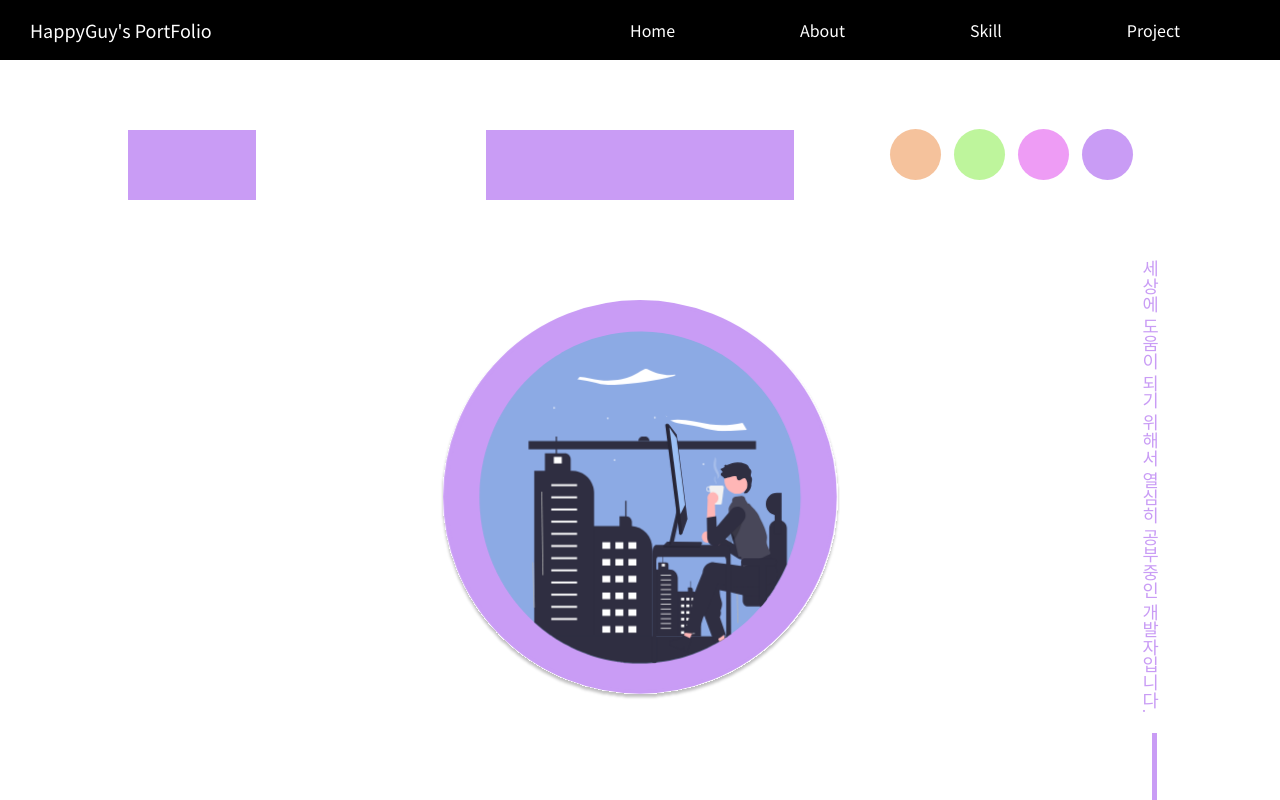
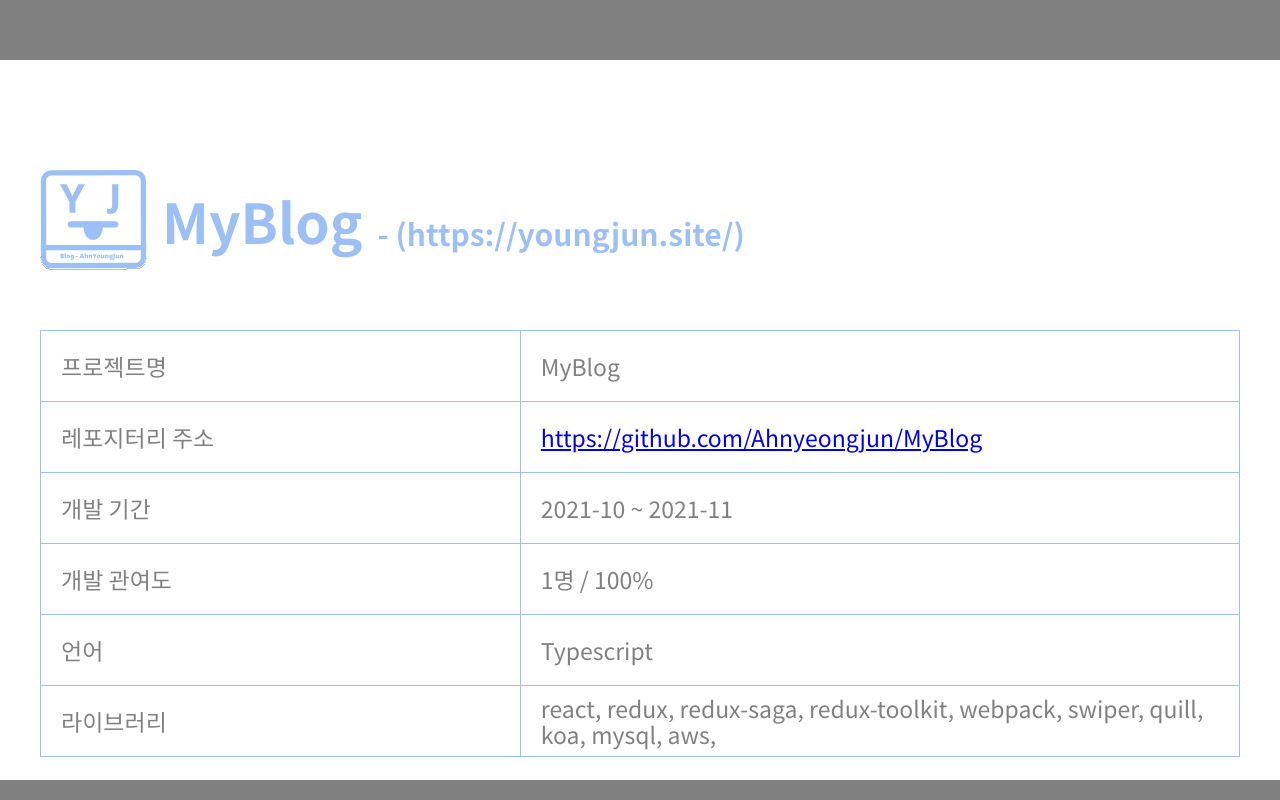
Before and after one commit to Ahnyeongjun/Portfolio_basic, a React app: page / in a window 1280 px wide. Shown: the top 800 px of the page. Built offline with nearby package versions, Linux system fonts and the light colour scheme.

Commit message:
[ADD] projectDetail  summary

```diff
--- a/src/component/Portfolio/project/project.tsx
+++ b/src/component/Portfolio/project/project.tsx
@@ -14,7 +14,7 @@ import {
     weleper_logo_portfolio,
     welper_screen_portfolio,
 } from '../../../asset/portfolio';
-import ProjectDetail from '../projectDetail/ModalWrapper';
+import ProjectDetail from '../projectDetail/ProjectDetail';
 const project = () => {
     const [projectDetail, setProjectDetail] = useState(true);
     const [number, setNumber] = useState(0);
--- a/src/component/Portfolio/projectDetail/ProjectDetail.tsx
+++ b/src/component/Portfolio/projectDetail/ProjectDetail.tsx
@@ -1,5 +1,6 @@
 import React from 'react';
 import { useSelector } from 'react-redux';
+import { blog_logo_portfolio } from '../../../asset/portfolio';
 import * as S from '.';
 
 type ProjectDetailProps = {
@@ -7,11 +8,106 @@ type ProjectDetailProps = {
     onClick: Function;
 };
 
+type ProjectDetail = {
+    title: string;
+    github?: string;
+    id: number;
+    content: string;
+    period: string;
+    involvement: string;
+    member_count: number;
+    language?: string;
+    tool?: string[];
+    site?: string;
+    img?: any;
+    color?: string;
+};
+
 const ProjectDetail = (props: ProjectDetailProps) => {
     const id: number = props.projectNumber;
+    const projectArray: ProjectDetail[] = [
+        {
+            title: 'MyBlog',
+            site: 'https://youngjun.site/',
+            github: 'https://github.com/Ahnyeongjun/MyBlog',
+            id: 0,
+            content: '2021에 만들게 된 블로그',
+            period: '2021-10 ~ 2021-11',
+            involvement: '100%',
+            member_count: 1,
+            language: 'Typescript',
+            color: '#9CC0F5',
+            tool: ['react', 'redux', 'redux-saga', 'redux-toolkit', 'webpack', 'swiper', 'quill', 'koa', 'mysql', 'aws'],
+        },
+        { title: 'Portfolio_2021', id: 1, content: 'S', period: 'S', involvement: 'S', member_count: 1 },
+        { title: 'Streaming_2021', id: 2, content: 'S', period: 'S', involvement: 'S', member_count: 1 },
+        { title: 'PortFolio_sticky', id: 3, content: 'S', period: 'S', involvement: 'S', member_count: 1 },
+        { title: 'Welper', id: 4, content: 'S', period: 'S', involvement: 'S', member_count: 1 },
+        { title: 'Upgrade', id: 5, content: 'S', period: 'S', involvement: 'S', member_count: 1 },
+    ];
     return (
         <S.Modal onClick={() => props.onClick()}>
-            <div>{id}</div>
+            <S.ProjectDetailPage>
+                <S.autoMargin>
+                    <S.titleWrapper>
+                        <S.projectImg src={blog_logo_portfolio} />
+                        <S.title color={projectArray[id].color}>{projectArray[id].title} </S.title>
+                        {projectArray[id].site && <S.intro href={projectArray[id].site}>- ({projectArray[id].site})</S.intro>}
+                    </S.titleWrapper>
+                    <S.gridTemplete color={projectArray[id].color}>
+                        <S.gridItem color={projectArray[id].color}>
+                            <S.gridTitleWrapper color={projectArray[id].color}>
+                                <S.gridTitle>프로젝트명</S.gridTitle>
+                            </S.gridTitleWrapper>
+                            <S.gridContentWrapper>
+                                <S.gridContent> {projectArray[id].title}</S.gridContent>
+                            </S.gridContentWrapper>
+                        </S.gridItem>
+                        <S.gridItem color={projectArray[id].color}>
+                            <S.gridTitleWrapper color={projectArray[id].color}>
+                                <S.gridTitle>레포지터리 주소 </S.gridTitle>
+                            </S.gridTitleWrapper>
+                            <S.gridContentWrapper>
+                                <S.gridContent href={projectArray[id].github}> {projectArray[id].github}</S.gridContent>
+                            </S.gridContentWrapper>
+                        </S.gridItem>
+                        <S.gridItem color={projectArray[id].color}>
+                            <S.gridTitleWrapper color={projectArray[id].color}>
+                                <S.gridTitle>개발 기간</S.gridTitle>
+                            </S.gridTitleWrapper>
+                            <S.gridContentWrapper>
+                                <S.gridContent> {projectArray[id].period}</S.gridContent>
+                            </S.gridContentWrapper>
+                        </S.gridItem>
+                        <S.gridItem color={projectArray[id].color}>
+                            <S.gridTitleWrapper color={projectArray[id].color}>
+                                <S.gridTitle>개발 관여도</S.gridTitle>
+                            </S.gridTitleWrapper>
+                            <S.gridContentWrapper>
+                                <S.gridContent>
+                                    {projectArray[id].member_count}명 / {projectArray[id].involvement}
+                                </S.gridContent>
+                            </S.gridContentWrapper>
+                        </S.gridItem>
+                        <S.gridItem color={projectArray[id].color}>
+                            <S.gridTitleWrapper color={projectArray[id].color}>
+                                <S.gridTitle>언어</S.gridTitle>
+                            </S.gridTitleWrapper>
+                            <S.gridContentWrapper>
+                                <S.gridContent> {projectArray[id].language}</S.gridContent>
+                            </S.gridContentWrapper>
+                        </S.gridItem>
+                        <S.gridItem color={projectArray[id].color}>
+                            <S.gridTitleWrapper color={projectArray[id].color}>
+                                <S.gridTitle>라이브러리</S.gridTitle>
+                            </S.gridTitleWrapper>
+                            <S.gridContentWrapper>
+                                <S.gridContent> {projectArray[id].tool.map((e) => e + ', ')}</S.gridContent>
+                            </S.gridContentWrapper>
+                        </S.gridItem>
+                    </S.gridTemplete>
+                </S.autoMargin>
+            </S.ProjectDetailPage>
         </S.Modal>
     );
 };
--- a/src/component/Portfolio/projectDetail/index.ts
+++ b/src/component/Portfolio/projectDetail/index.ts
@@ -7,8 +7,102 @@ export const Modal = styled.div`
   left: 0;
   width: 100vw;
   height: 100vh;
-  background: rgba(0, 0, 0, 0.81);
-  z-index: 10;
+  background: gray;
+  z-index: 1000;
   align-items: center;
+  overflow-y: scroll;
   justify-content: center;
 `
+export const ProjectDetailPage = styled.div`
+ min-height: 90vh;
+ margin-top:5vh;
+ width: 1300px;
+ background: white;
+`
+
+export const autoMargin = styled.div`
+width:1200px;
+margin:auto;
+display: flex;
+flex-direction:column;
+`;
+export const closeBtnWrapper = styled.div`
+  width: 50px;
+  width: 40px;
+`;
+export const projectImg = styled.img`
+    object-fit: contain;
+
+    height: 100px  ;
+
+`;
+export const titleWrapper = styled.div`
+  align-items: center;
+  padding-top:80px;
+  height: 160px;
+  display: flex;
+`;
+export const title = styled.div <{ color: string }>`
+  margin-left: 15px;
+  font-size:55px;
+  color: ${props => props.color};
+  width: auto;
+  font-family: NotoSansKRFont_Bold !important;
+`;
+export const gridTemplete = styled.div<{ color: string }>`
+margin-top: 30px;
+  display: flex;
+  flex-direction:column;
+  border: ${props => props.color} solid 1px;
+`;
+export const gridItem = styled.div <{ color: string }>`
+  display:flex;
+  height: 70px;
+  color:gray;
+  border-bottom: ${props => props.color} solid 1px;
+  align-items:center;
+  font-size:23px;
+  line-height: 26px;
+  :last-child {
+    border-bottom: none;
+  }
+`;
+export const gridTitleWrapper = styled.div <{ color: string }>`
+  width: 40%;
+  height: 100%;
+  display: flex;
+  border-right: ${props => props.color} solid 1px;
+  align-items: center;
+  font-family: NotoSansKR_Thin !important;
+`;
+export const gridContentWrapper = styled.div`
+  width:60%;
+
+  display: flex;
+  align-items: center;
+  height: 100%;
+`;
+
+export const gridTitle = styled.a`
+margin-left: 20px;
+`;
+export const gridContent = styled.a`
+:visited {
+  color : gray;
+}
+
+margin-left: 20px;
+`;
+export const intro = styled.a`
+  font-size:30px;
+  margin-left:15px;
+  color: #9CC0F5;
+  margin-top:25px;
+  font-family: NotoSansKRFont_Bold !important;
+  :link,:visited ,:active {
+    text-decoration: none;
+  }
+  :hover {
+    text-decoration: underline;
+  }
+`;
--- a/src/page/style.ts
+++ b/src/page/style.ts
@@ -1,8 +1,8 @@
 import styled, { keyframes } from 'styled-components';
 
 export const portfolio = styled.div`
-    height: auto;
-
+    overflow-x: hidden;
+    overflow-y: hidden;
     background: white;
     @media only screen and (max-width: 1400px) {
         width: 100vw;
```
